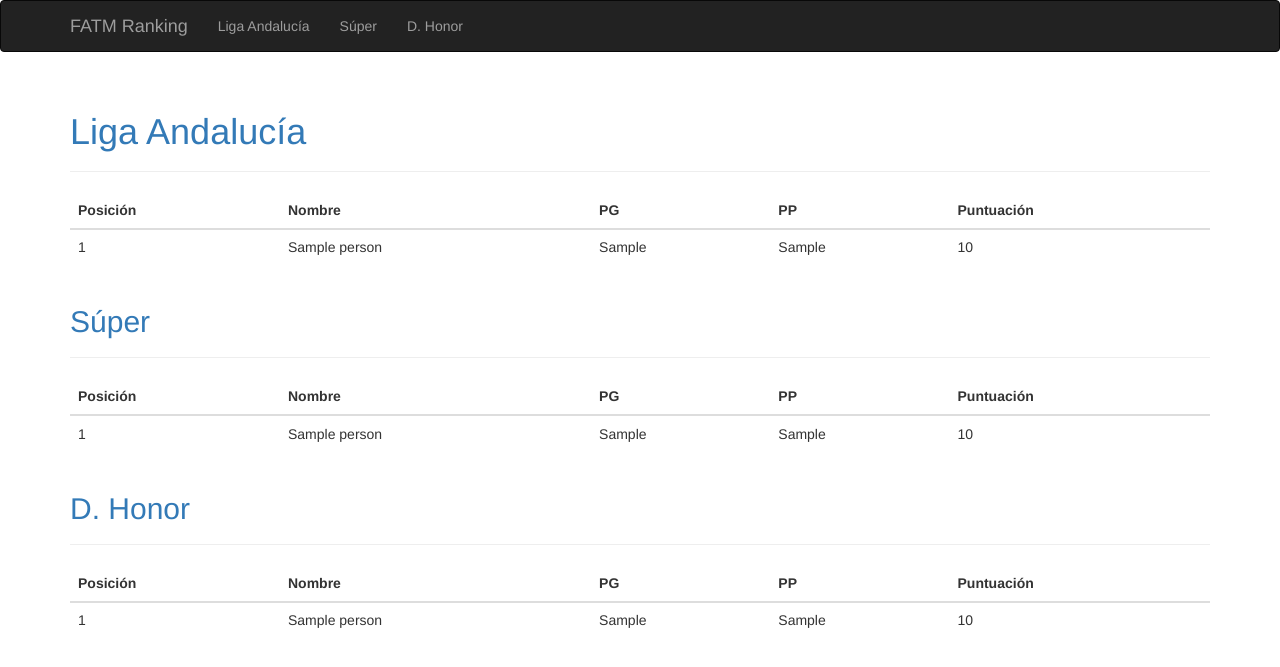
After one commit to aruizs/fatm-ranking, a Flask app: template templates/homepage.html in a window 1280 px wide. The commit adds this page. Shown: the top 667 px of the page. Run offline with Flask 2, Linux system fonts and the light colour scheme; the template is opened without the code that fills it: most values are stand-ins (such as "Sample title", 1, 10 or a date in 2020); some libraries are stand-ins or nearby versions.

Commit message:
Create Homepage

```diff
--- a/fatm.py
+++ b/fatm.py
@@ -60,15 +60,23 @@ def internal_server_error(e):
 
 @application.route('/')
 def index():
-    return render_template('ranking.html', name="Ranking Global", people=players_tn.players)
+    return render_template('homepage.html', people_tn=players_tn.players[0:10], people_sda=players_sda.players[0:10],
+                           people_dha=players_dha.players[0:10])
+
+
+@application.route('/liga_andalucia/ranking')
+def liga_andalucia_ranking():
+    return render_template('ranking.html', people=players_tn.players)
+
 
 @application.route('/super/ranking')
 def super_ranking():
-    return render_template('ranking.html', name="Ranking Global", people=players_sda.players)
+    return render_template('ranking.html', people=players_sda.players)
+
 
 @application.route('/dhonor/ranking')
 def dhonor_ranking():
-    return render_template('ranking.html', name="Ranking Global", people=players_dha.players)
+    return render_template('ranking.html', people=players_dha.players)
 
 
 @application.route('/update_ranking')
--- a/templates/base.html
+++ b/templates/base.html
@@ -31,7 +31,7 @@
         </div>
         <div class="navbar-collapse collapse">
             <ul class="nav navbar-nav">
-                <li><a href="/">Liga Andalucía</a></li>
+                <li><a href="/liga_andalucia/ranking">Liga Andalucía</a></li>
                 <li><a href="/super/ranking">Súper</a></li>
                 <li><a href="/dhonor/ranking">D. Honor</a></li>
             </ul>
--- /dev/null
+++ b/templates/homepage.html
@@ -0,0 +1,83 @@
+{% extends "base.html" %}
+
+{% block title %}FATM Ranking{% endblock %}
+
+{% block content %}
+<div class="container">
+    <div class="page-header">
+        <h1><a href="/liga_andalucia/ranking">Liga Andalucía</a></h1>
+    </div>
+    <table class="table">
+    <thead>
+        <tr>
+            <th>Posición</th>
+            <th>Nombre</th>
+            <th>PG</th>
+            <th>PP</th>
+            <th>Puntuación</th>
+        <tr>
+    </thead>
+    <tbody>
+        {% for person in people_tn %}
+        <tr>
+            <td>{{ loop.index }}</td>
+            <td>{{ person['nombre'] }}</td>
+            <td>{{ person['partidos_ganados'] }}</td>
+            <td>{{ person['partidos_perdidos'] }}</td>
+            <td>{{ person['score'] }}</td>
+        </tr>
+        {% endfor %}
+    </tbody>
+</table>
+    <div class="page-header">
+        <h2><a href="/super/ranking">Súper</a></h2>
+    </div>
+    <table class="table">
+    <thead>
+        <tr>
+            <th>Posición</th>
+            <th>Nombre</th>
+            <th>PG</th>
+            <th>PP</th>
+            <th>Puntuación</th>
+        <tr>
+    </thead>
+    <tbody>
+        {% for person in people_sda %}
+        <tr>
+            <td>{{ loop.index }}</td>
+            <td>{{ person['nombre'] }}</td>
+            <td>{{ person['partidos_ganados'] }}</td>
+            <td>{{ person['partidos_perdidos'] }}</td>
+            <td>{{ person['score'] }}</td>
+        </tr>
+        {% endfor %}
+    </tbody>
+</table>
+    <div class="page-header">
+        <h2><a href="/dhonor/ranking">D. Honor</a></h2>
+    </div>
+    <table class="table">
+    <thead>
+        <tr>
+            <th>Posición</th>
+            <th>Nombre</th>
+            <th>PG</th>
+            <th>PP</th>
+            <th>Puntuación</th>
+        <tr>
+    </thead>
+    <tbody>
+        {% for person in people_dha %}
+        <tr>
+            <td>{{ loop.index }}</td>
+            <td>{{ person['nombre'] }}</td>
+            <td>{{ person['partidos_ganados'] }}</td>
+            <td>{{ person['partidos_perdidos'] }}</td>
+            <td>{{ person['score'] }}</td>
+        </tr>
+        {% endfor %}
+    </tbody>
+</table>
+</div>
+{% endblock %}
--- a/templates/ranking.html
+++ b/templates/ranking.html
@@ -19,7 +19,7 @@
         {% for person in people %}
         <tr>
             <td>{{ loop.index }}</td>
-            <td><a href={{ 'http://www.fatm.com.es/' ~ person['link'] }}>{{ person['nombre'] }}</a></td>
+            <td>{{ person['nombre'] }}</td>
             <td>{{ person['partidos_ganados'] }}</td>
             <td>{{ person['partidos_perdidos'] }}</td>
 <!--            <td>{{ person['scored_games'] }}</td>-->
```
